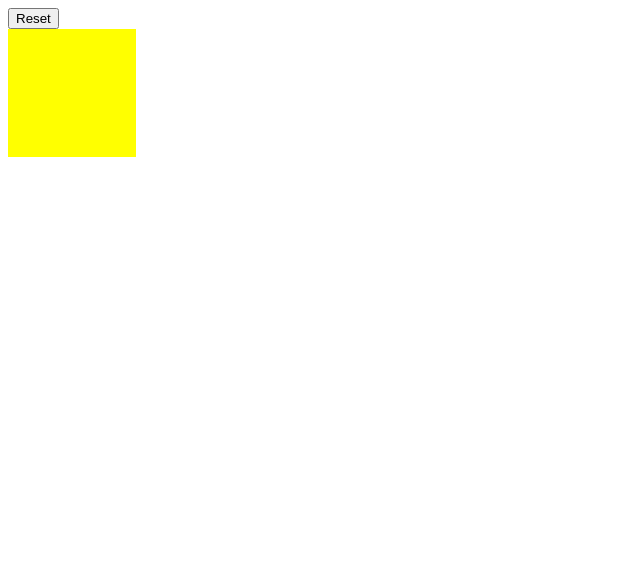
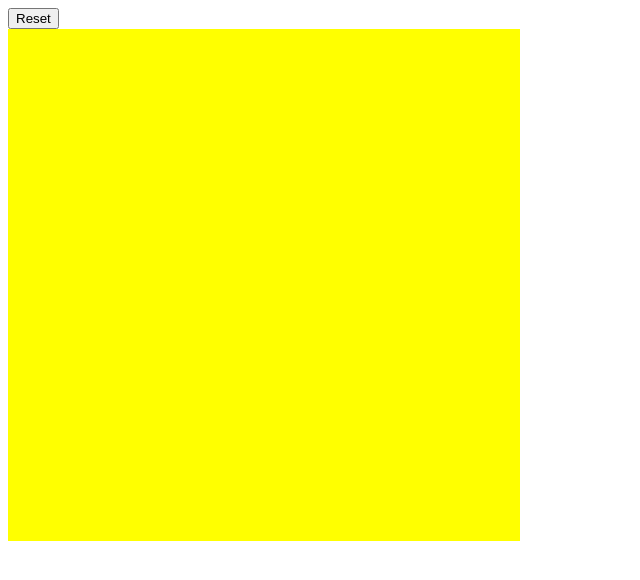
Before and after one commit to miah-k/etch-a-sketch, a plain HTML site: page index.html in a window 1280 px wide. Shown: the whole page, without its empty margins (0-640 px from the left). Drawn offline with Linux system fonts and the light colour scheme.

Commit message:
Increase size of grid

```diff
--- a/script.js
+++ b/script.js
@@ -4,7 +4,7 @@ function createGrid(numOfSquares = 16){
     for(let i = 0; i < numOfSquares; i++){
         for(let j = 0; j < numOfSquares; j++){
             const divSquare = document.createElement('div');
-            let squareMeasurement = 128/numOfSquares;
+            let squareMeasurement = 512/numOfSquares;
             divSquare.style.height= `${squareMeasurement}px`;
             divSquare.style.width = `${squareMeasurement}px`;
             divSquare.style.backgroundColor = "yellow";
--- a/styles.css
+++ b/styles.css
@@ -1,5 +1,5 @@
 #container{
     display: flex;
     flex-wrap: wrap;
-    max-width: 128px;
+    max-width: 512px;
 }
```
